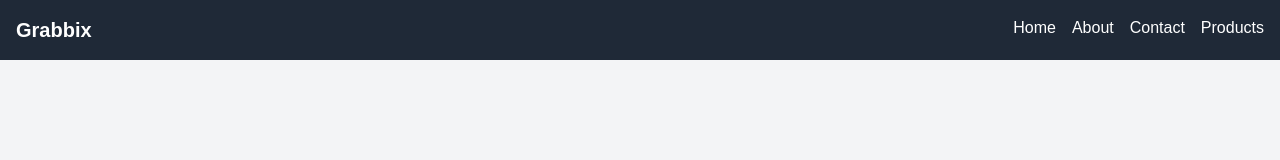
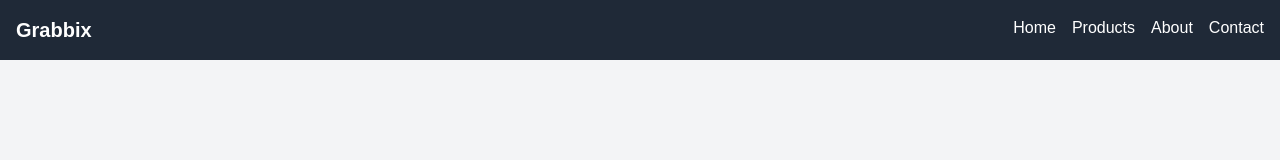
Before and after one commit to arqam365/grabbix, a Next.js app: page / in a window 1280 px wide. Shown: the top 160 px of the page. Built offline with nearby package versions, Linux system fonts and the light colour scheme.

Commit message:
fixed product to 2 tab

```diff
--- a/src/app/layout.tsx
+++ b/src/app/layout.tsx
@@ -40,14 +40,14 @@ export default function RootLayout({
             <Link href="/" className="hover:underline">
               Home
             </Link>
+            <Link href="/products" className="hover:underline">
+              Products
+            </Link>
             <Link href="/about" className="hover:underline">
               About
             </Link>
             <Link href="/contact" className="hover:underline">
               Contact
-            </Link>
-            <Link href="/products" className="hover:underline">
-              Products
             </Link>
           </div>
         </nav>
```
